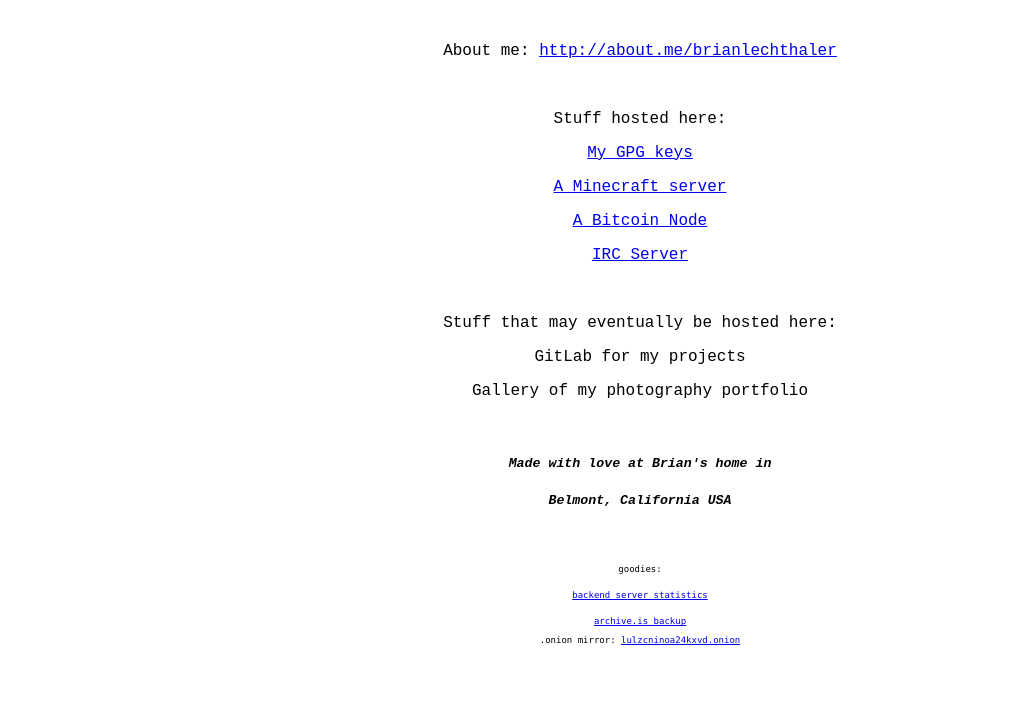
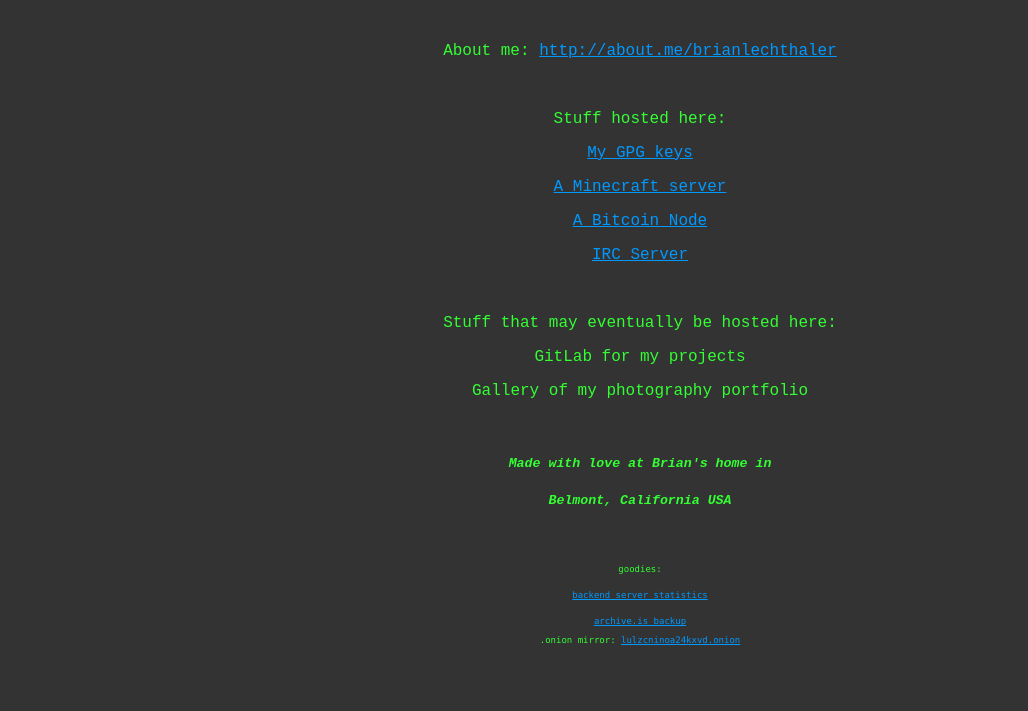
Before and after one commit to brianlechthaler/three20six.me, a plain HTML site: page index.html in a window 1280 px wide. Shown: the part 381-1092 px from the top of the page, without its empty margins (0-1028 px from the left). Drawn offline with nearby package versions, Linux system fonts and the light colour scheme; no server answers.

Commit message:
color overhaul
bgcolor="#333333" text="#33FF33" link="#0099FF"

```diff
--- a/index.html
+++ b/index.html
@@ -30,7 +30,7 @@ body {
 </style>
 </head>
 
-<body>
+<body bgcolor="#333333" text="#33FF33" link="#0099FF">
 <h1 class="TheTitle">Three20Six (Brian  Lechthaler)'s Webserver</h1>
 <p>hello there!</p>
 <p>&nbsp;</p>
```
